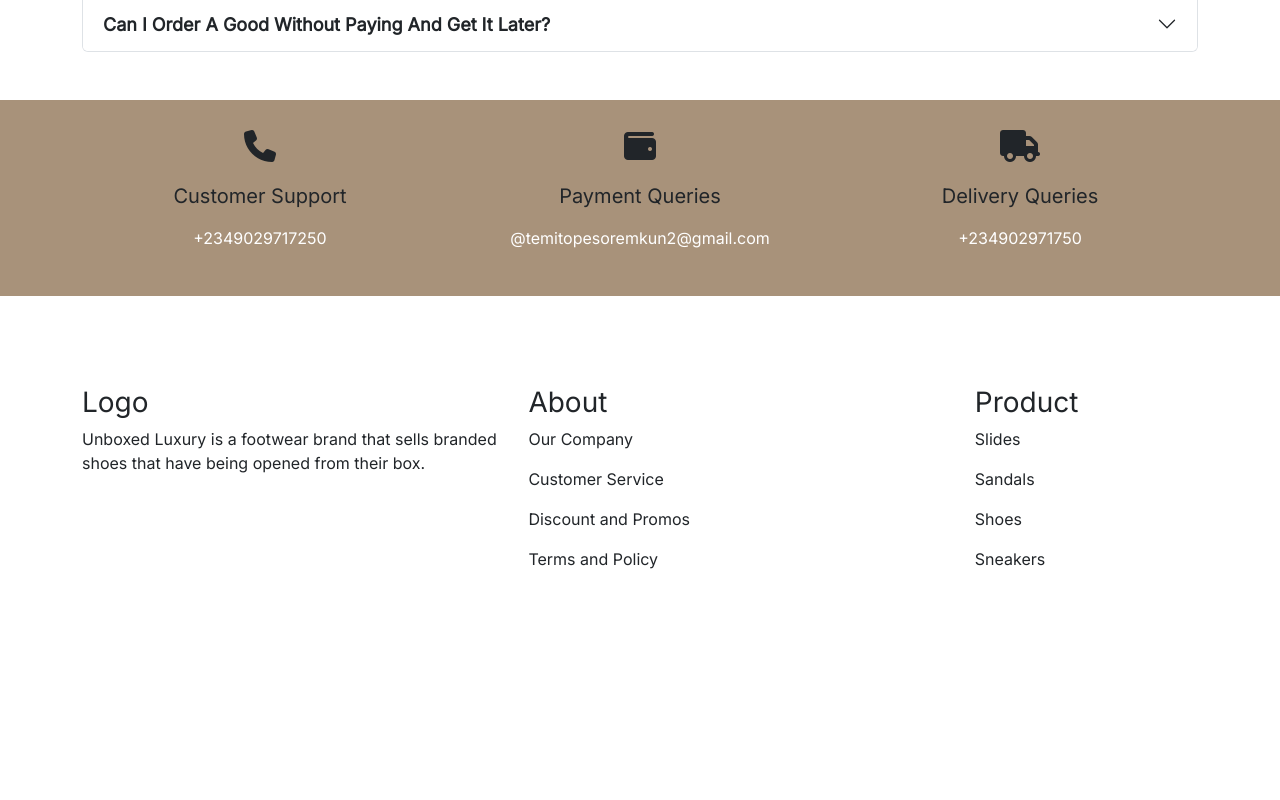
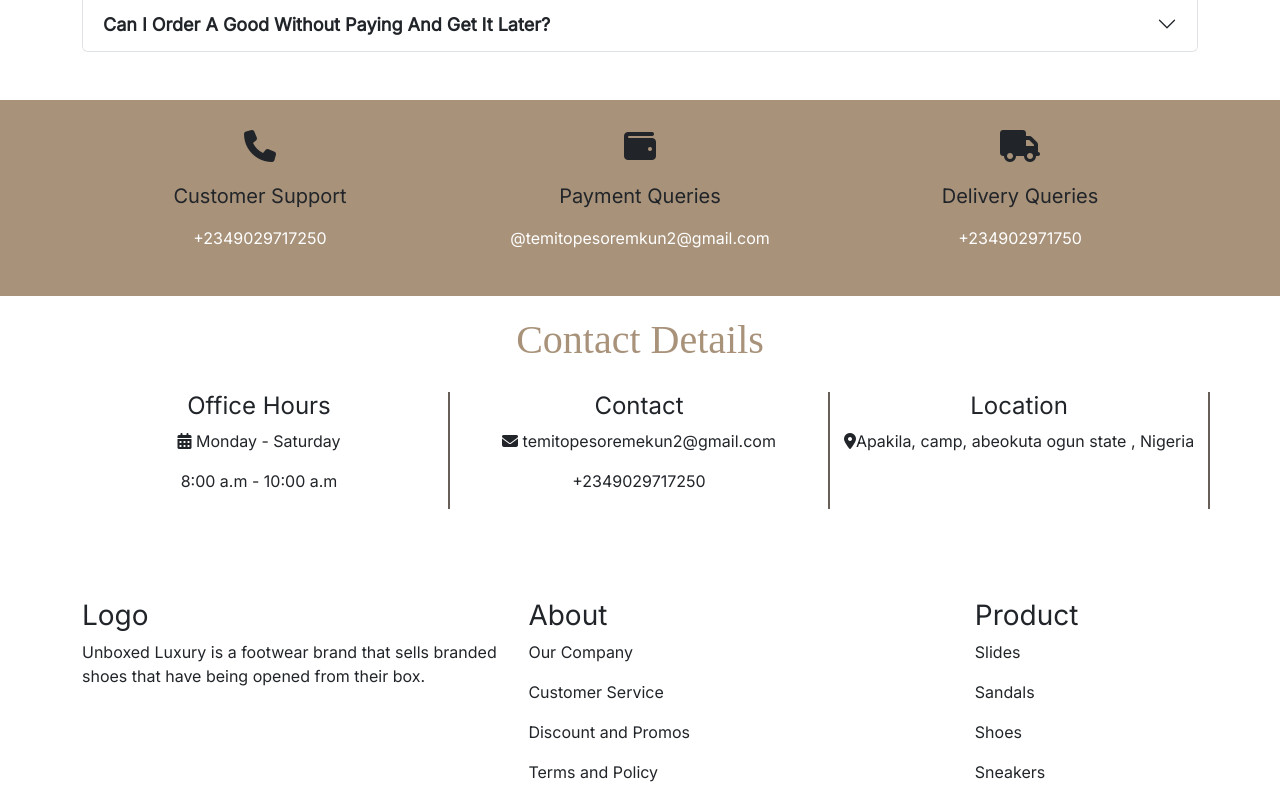
Before and after one commit to TEE2DWHY/unboxed-luxury, a React (Create React App) app: page /contact in a window 1280 px wide. Shown: the part 925-1725 px from the top of the page. Before the commit the page ends 1512 px from the top, so only its background shows below. Built offline with nearby package versions, Linux system fonts and the light colour scheme.

Commit message:
working on the contact page

```diff
--- a/src/pages/Contact/Contact.js
+++ b/src/pages/Contact/Contact.js
@@ -40,6 +40,25 @@ const Contact = () => {
           </div>
           </div>
       </div>
+      <div className="container">
+            <h1 className="contact-details-header">Contact Details</h1>
+            <div className="row">
+              <div className="col-lg-4 contact-sub">
+                  <h4>Office Hours</h4>
+                  <p><i class="fa-solid fa-calendar-days"></i> Monday - Saturday</p>
+                  <p>8:00 a.m - 10:00 a.m</p>
+              </div>
+              <div className="col-lg-4 contact-sub">
+                    <h4>Contact</h4>
+                    <p><i class="fa-solid fa-envelope"></i> temitopesoremekun2@gmail.com</p>
+                    <p>+2349029717250</p>
+                </div>
+                <div className="col-lg-4 contact-sub">
+                    <h4>Location</h4>
+                    <p> <i class="fa-solid fa-location-dot"></i>Apakila, camp, abeokuta ogun state , Nigeria</p>
+                </div>
+            </div>
+          </div>
       <Footer/>
   </>
   )
--- a/src/pages/Contact/contact.css
+++ b/src/pages/Contact/contact.css
@@ -58,7 +58,18 @@
 .contact-headers{
     margin-top: 20px;
 }
-
+.contact-details-header{
+    text-align: center;
+    color: #A8927A;
+    font-family: 'Times New Roman', Times, serif;
+    margin-top: 20px;
+}
+.contact-sub{
+    border-right: 2px solid #666059;
+    text-align: center;
+    margin-top: 20px;
+}
+/* Mobile */
 @media(max-width: 1200px){
     .contact-hero{
         background-image: none;
@@ -70,4 +81,7 @@
         font-size: 35px;
         line-height: 1.3;
     }
+    .contact-sub{
+        border: none;
+    }
 }
```
